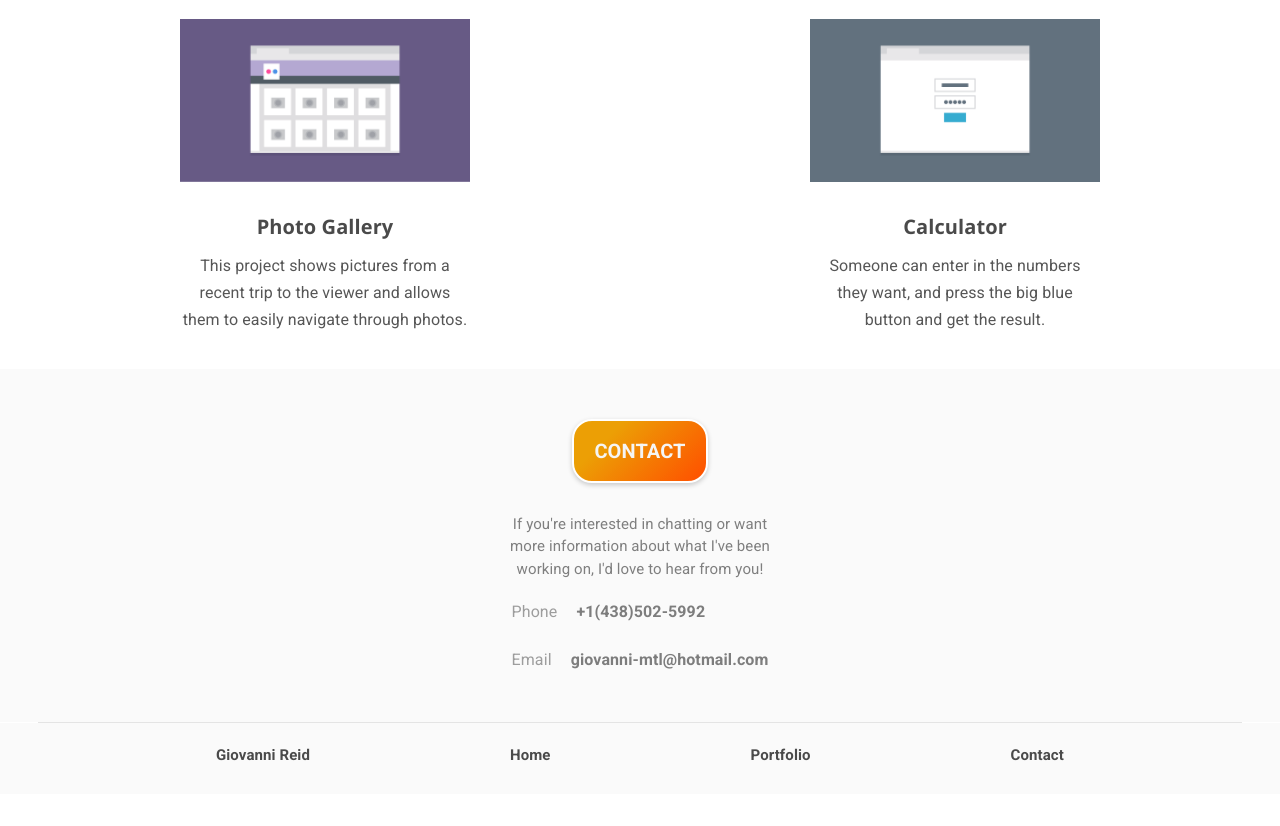
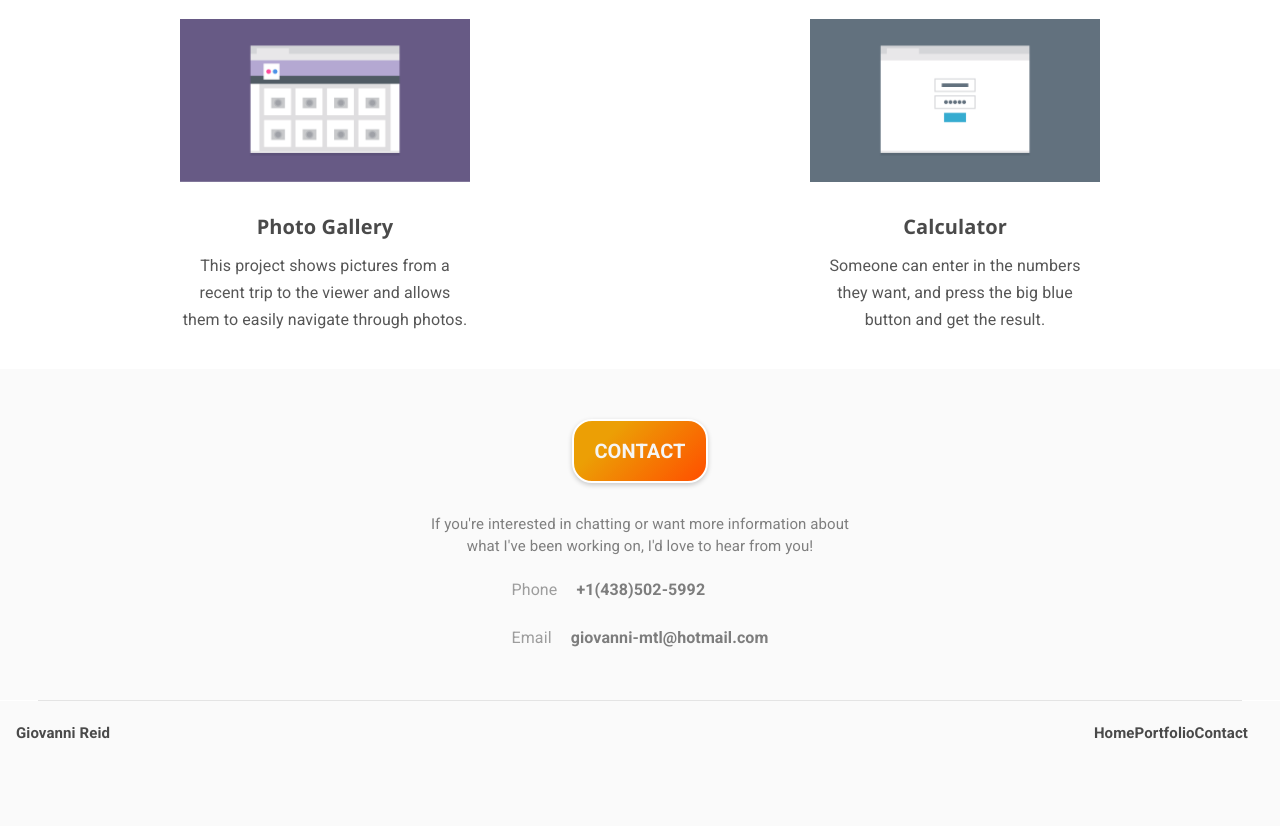
Before and after one commit to TechGiovanni/Mobile-First-Responsive-Layout, a plain HTML site: page index.html in a window 1280 px wide. Shown: the part 859-1685 px from the top of the page. Before the commit the page ends 1653 px from the top, so only its background shows below. Drawn offline with nearby package versions, Linux system fonts and the light colour scheme.

Commit message:
added a separation div for the hidden footer

```diff
--- a/css/style.css
+++ b/css/style.css
@@ -374,13 +374,23 @@ hr {
 		margin-bottom: 0px;
 	}
 
+	/* footer Section */
+
+	.footer-text {
+		font-size: 15px;
+		width: 50ch;
+		text-align: center;
+		margin-bottom: 20px;
+		color: var(--header-p);
+	}
 	.footer-nav {
 		display: none;
 	}
 
+	.new-footer,
 	.footer-768 {
 		display: flex;
-		justify-content: space-evenly;
+		justify-content: space-between;
 		padding-top: 3px solid #b64b4b;
 		padding-left: 16px;
 		padding-right: 16px;
@@ -392,7 +402,7 @@ hr {
 		font-size: 15px;
 		font-weight: 700;
 		margin-top: 20px;
-		margin-bottom: 25px;
+		margin-bottom: 80px;
 	}
 
 	.footer-768:link,
--- a/index.html
+++ b/index.html
@@ -164,6 +164,7 @@
   </footer>
 
 
+
   <hr>
   <section class="footer-nav ">
 
@@ -171,15 +172,18 @@
     <h3><a href="#top" class="footer-link">Back To Top</a></h3>
   </section>
 
+  <!-- Second Nav/ Hidden -->
+
   <section class="footer-768 ">
 
     <h3><a href="#top" class="footer-link">Giovanni Reid</a></h3>
 
-    <h3><a href="#top" class="footer-link">Home</a></h3>
-    <h3><a href="#Portfolio-text-box" class="footer-link">Portfolio</a></h3>
-    <h3><a href="#contact" class="footer-link">Contact</a></h3>
+    <div class="new-footer">
+      <h3><a href="#top" class="footer-link">Home</a></h3>
+      <h3><a href="#Portfolio-text-box" class="footer-link">Portfolio</a></h3>
+      <h3><a href="#contact" class="footer-link">Contact</a></h3>
   </section>
-
+  </div>
 </body>
 
 </html>
```
